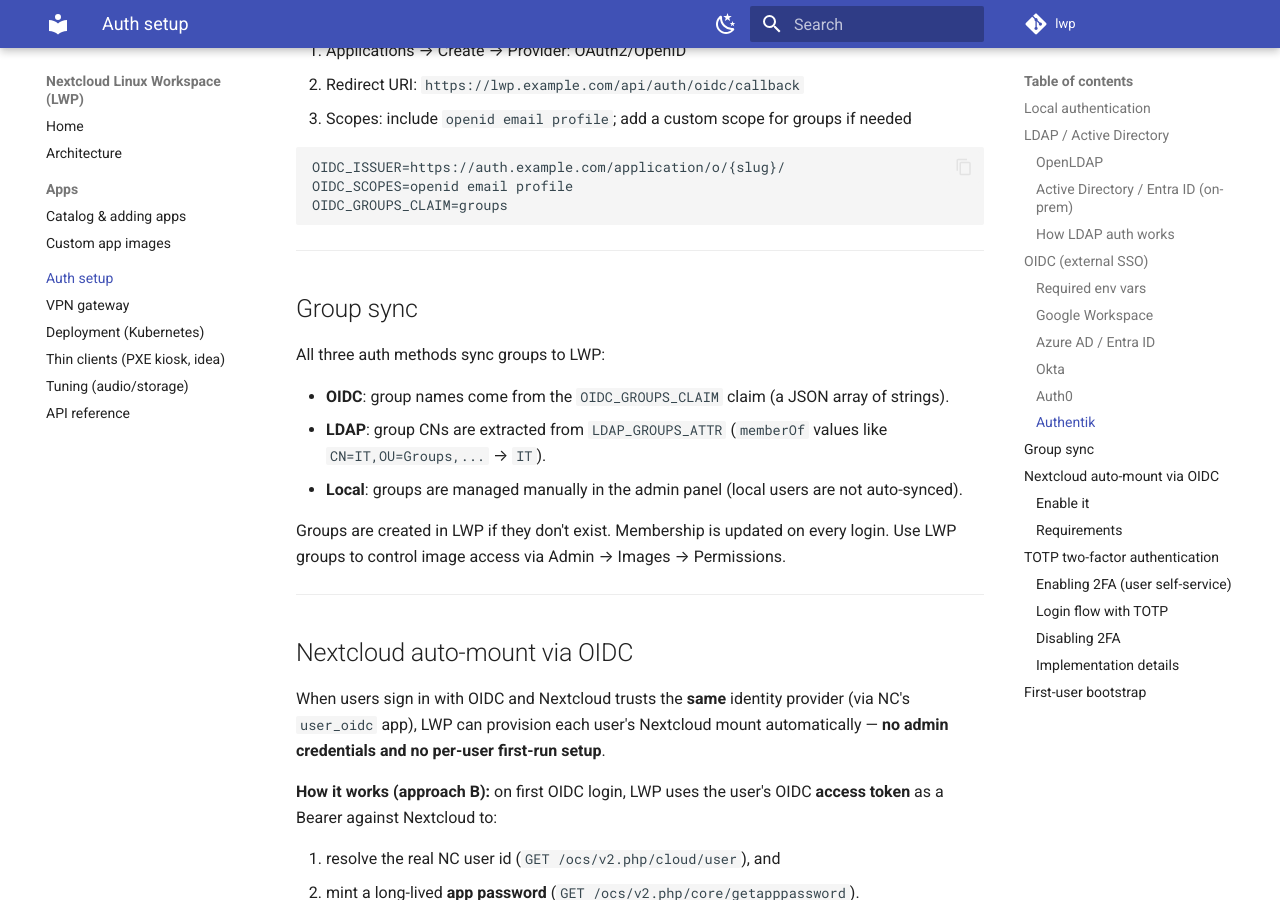
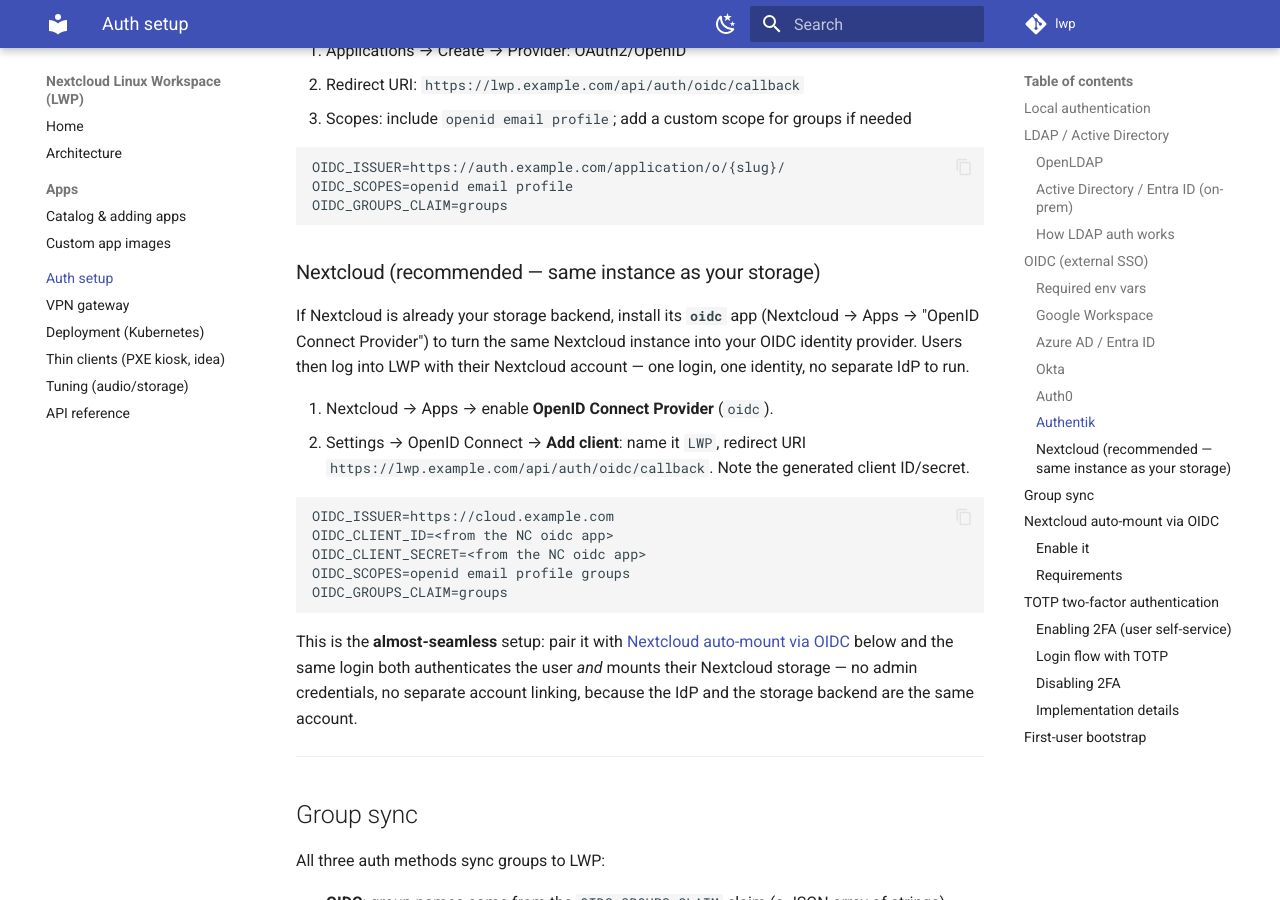
Before and after one commit to phvos-lang/nextcloud-workspace, an MkDocs documentation site: the page built from docs/auth-setup.md, in a window 1280 px wide and 900 px high, scrolled down 4304 px. Built offline with MkDocs 1.6.1 and Material for MkDocs 9.7.7, drawn with Linux system fonts in a browser that asks for light colours; comment, search, counter and statistics services are not loaded; some of the changed text lies outside the part shown.

Commit message:
docs(auth): document Nextcloud as an OIDC provider
Nextcloud's own oidc app can act as the identity provider, not just a
client — when it's also the storage backend, pairing it with the
existing OIDC auto-mount flow means one login both authenticates the
user and mounts their storage, no separate account linking.

````diff
--- a/docs/auth-setup.md
+++ b/docs/auth-setup.md
@@ -4,7 +4,7 @@
 
 | Method | Use case |
 |---|---|
-| `oidc` | Enterprise SSO — Azure AD, Okta, Google, Auth0, Authentik |
+| `oidc` | Enterprise SSO — Azure AD, Okta, Google, Auth0, Authentik, **Nextcloud** |
 | `local` | Username + bcrypt password stored in the LWP database |
 | `ldap` | Bind against an existing OpenLDAP or Active Directory server |
 
@@ -193,6 +193,32 @@
 OIDC_GROUPS_CLAIM=groups
 ```
 
+### Nextcloud (recommended — same instance as your storage)
+
+If Nextcloud is already your storage backend, install its **`oidc`** app (Nextcloud →
+Apps → "OpenID Connect Provider") to turn the same Nextcloud instance into your
+OIDC identity provider. Users then log into LWP with their Nextcloud account —
+one login, one identity, no separate IdP to run.
+
+1. Nextcloud → Apps → enable **OpenID Connect Provider** (`oidc`).
+2. Settings → OpenID Connect → **Add client**: name it `LWP`, redirect URI
+   `https://lwp.example.com/api/auth/oidc/callback`. Note the generated
+   client ID/secret.
+
+```env
+OIDC_ISSUER=https://cloud.example.com
+OIDC_CLIENT_ID=<from the NC oidc app>
+OIDC_CLIENT_SECRET=<from the NC oidc app>
+OIDC_SCOPES=openid email profile groups
+OIDC_GROUPS_CLAIM=groups
+```
+
+This is the **almost-seamless** setup: pair it with [Nextcloud auto-mount via
+OIDC](#nextcloud-auto-mount-via-oidc) below and the same login both
+authenticates the user *and* mounts their Nextcloud storage — no admin
+credentials, no separate account linking, because the IdP and the storage
+backend are the same account.
+
 ---
 
 ## Group sync
````
Also changed, not shown: README.md (+1 -1 lines).
